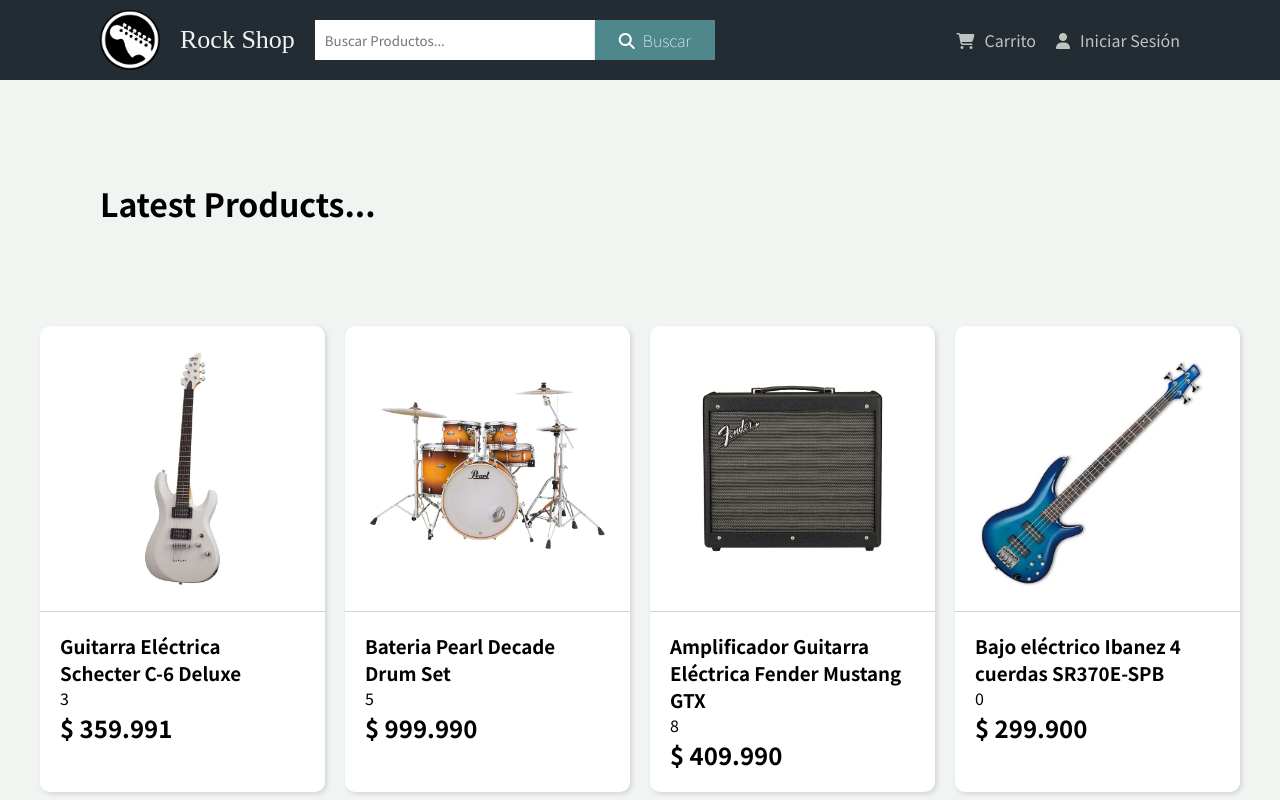
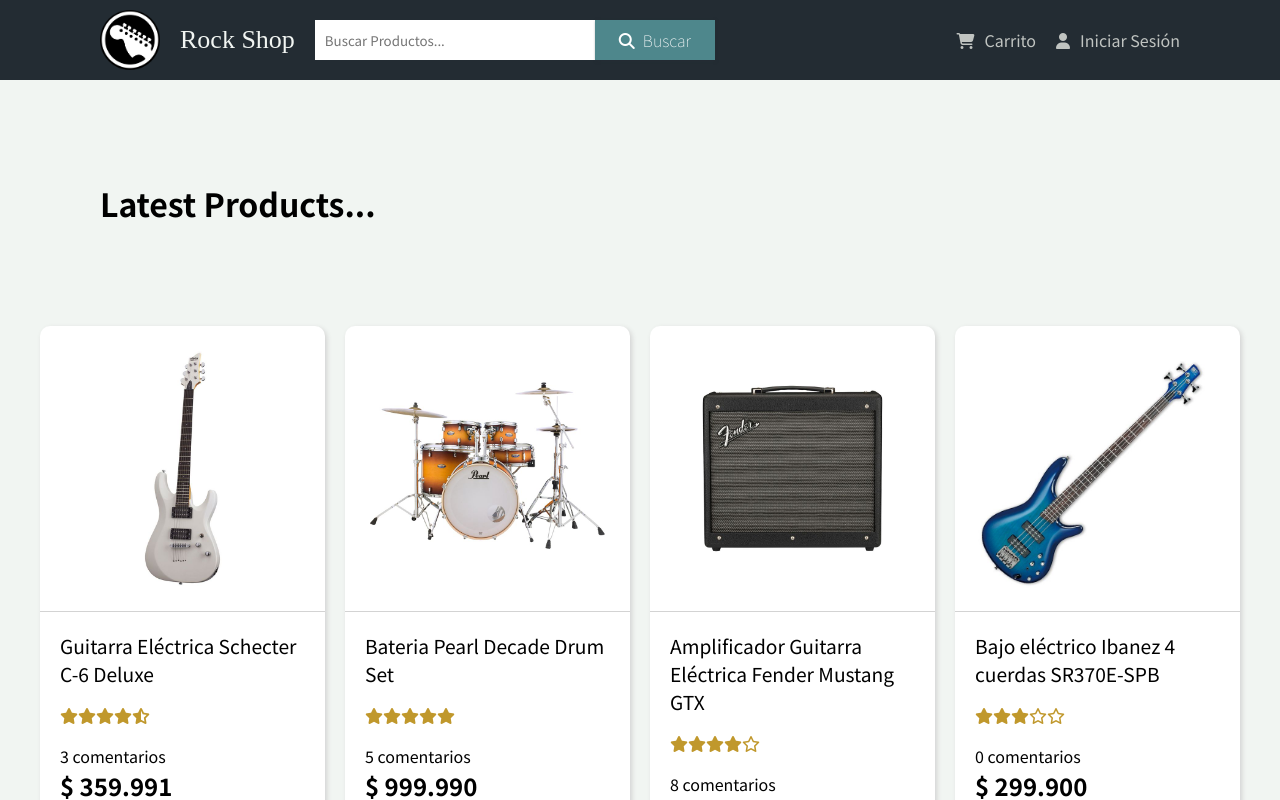
Before and after one commit to Wildereduardoleon85/rockshop, a React (Create React App) app in the folder client/: page / in a window 1280 px wide. Shown: the top 800 px of the page. Built offline with nearby package versions, Linux system fonts and the light colour scheme; a web font is replaced by a local one.

Commit message:
agregado comentarios y rating

```diff
--- a/client/src/App.scss
+++ b/client/src/App.scss
@@ -9,6 +9,7 @@
 
 body {
   background-color: var(--light);
+  font-size: 16px;
 }
 
 :root {
@@ -23,6 +24,7 @@
   --light: #f1f5f2;
   --light600: #d8dcd9;
   --light700: #c0c4c1;
+  --gold: rgb(192, 152, 44);
 }
 
 a {
--- a/client/src/Components/Products/ProductItem/ProductItem.js
+++ b/client/src/Components/Products/ProductItem/ProductItem.js
@@ -1,17 +1,21 @@
 import React from 'react';
 import './productItem.scss';
-import {formatter} from '../../../helpers/helpers'
+import Rating from './Rating/Rating';
+import {formatter} from '../../../helpers/helpers';
 
 const ProductItem = ({product}) => {
+    const {_id, imagen, nombre, comentarios, precio, rating} = product
     return (
-        <div className="card" key={product._id}>
+        <div  className="card">
+            <a href={`/product/${_id}`}>
+                <img src={`./img/${imagen}`} alt={imagen} />
+            </a>
             <div>
-                <img src={`./img/${product.imagen}`} alt={product.imagen} />
-            </div>
-            <div>
-                <h3>{product.nombre}</h3>
-                <p>{product.comentarios}</p>
-                <p><strong>$ {formatter(product.precio)}</strong></p>
+                <a href={`/product/${_id}`}>{nombre}</a>
+                <Rating comentarios={comentarios} rating={rating}/>
+                <a href={`/product/${_id}`}>
+                    <strong>$ {formatter(precio)}</strong>
+                </a>
             </div>
         </div>
     )
--- /dev/null
+++ b/client/src/Components/Products/ProductItem/Rating/Rating.js
@@ -0,0 +1,56 @@
+import React from 'react';
+import './rating.scss';
+
+const Rating = ({comentarios, rating}) => {
+    return (
+        <div className="rating">
+            <div>
+                <i
+                    className={
+                        rating >= 1 ? "fas fa-star" :
+                        rating >= 0.5 ? "fas fa-star-half-alt" :
+                        "far fa-star"
+                    }
+                >
+                </i>
+                <i
+                    className={
+                        rating >= 2 ? "fas fa-star" :
+                        rating >= 1.5 ? "fas fa-star-half-alt" :
+                        "far fa-star"
+                    }
+                >
+                </i>
+                <i
+                    className={
+                        rating >= 3 ? "fas fa-star" :
+                        rating >= 2.5 ? "fas fa-star-half-alt" :
+                        "far fa-star"
+                    }
+                >
+                </i>
+                <i
+                    className={
+                        rating >= 4 ? "fas fa-star" :
+                        rating >= 3.5 ? "fas fa-star-half-alt" :
+                        "far fa-star"
+                    }
+                >
+                </i>
+                <i
+                    className={
+                        rating >= 5 ? "fas fa-star" :
+                        rating >= 4.5 ? "fas fa-star-half-alt" :
+                        "far fa-star"
+                    }
+                >
+                </i>
+            </div>
+            <p>
+                {comentarios} comentarios
+            </p>
+        </div>
+    )
+}
+
+export default Rating
--- /dev/null
+++ b/client/src/Components/Products/ProductItem/Rating/rating.scss
@@ -0,0 +1,9 @@
+.rating {
+  div {
+    display: flex;
+    margin: 20px 0;
+    i {
+      color: var(--gold);
+    }
+  }
+}
--- a/client/src/Components/Products/ProductItem/productItem.scss
+++ b/client/src/Components/Products/ProductItem/productItem.scss
@@ -4,22 +4,35 @@
   grid-gap: 20px;
   width: 1200px;
   margin: 0 auto;
+  a {
+    color: black;
+  }
   .card {
     border-radius: 10px;
     background-color: white;
     box-shadow: 2px 2px 5px 0px lightgray;
     overflow: hidden;
-    cursor: pointer;
-    div:first-child {
+    > a {
       border-bottom: 1px solid lightgrey;
       padding: 20px;
+      display: block;
       img {
         width: 100%;
       }
     }
-    div:nth-child(2) {
+    > div:nth-child(2) {
       padding: 20px;
       p:nth-child(3) {
+        font-size: 1.5rem;
+      }
+      a:first-child {
+        font-size: 1.2rem;
+      }
+      a:first-child:hover {
+        color: var(--primary);
+        transition: all 0.3s ease;
+      }
+      a:last-child {
         font-size: 1.5rem;
       }
     }
--- a/client/src/Components/Products/Products.js
+++ b/client/src/Components/Products/Products.js
@@ -6,7 +6,7 @@
     return (
         <section className="products">
             {productos.map(product=>(
-                <ProductItem product={product}/>
+                <ProductItem key={product._id} product={product}/>
             ))}
         </section>
     )
--- a/client/src/data/productos.js
+++ b/client/src/data/productos.js
@@ -8,7 +8,7 @@
         categoria: 'Guitarras',
         precio: 359991,
         enStock: 3,
-        rating: 4.5,
+        rating: 4.8,
         comentarios: 3
     },
     {
@@ -20,7 +20,7 @@
         categoria: 'Percusión',
         precio: 999990,
         enStock: 2,
-        rating: 4.8,
+        rating: 5,
         comentarios: 5
     },
     {
@@ -32,7 +32,7 @@
         categoria: 'Amplificadores',
         precio: 409990,
         enStock: 1,
-        rating: 4.3,
+        rating: 4,
         comentarios: 8
     },
     {
@@ -44,7 +44,7 @@
         categoria: 'Bajos',
         precio: 299900,
         enStock: 2,
-        rating: 4.9,
+        rating: 3.2,
         comentarios: 0
     },
     {
@@ -56,7 +56,7 @@
         categoria: 'Micrófonos',
         precio: 209900,
         enStock: 5,
-        rating: 5,
+        rating: 3.8,
         comentarios: 10
     },
     {
@@ -68,7 +68,7 @@
         categoria: 'Pedales',
         precio: 189990,
         enStock: 2,
-        rating: 4.5,
+        rating: 4.7,
         comentarios: 4
     }
 ]
```
